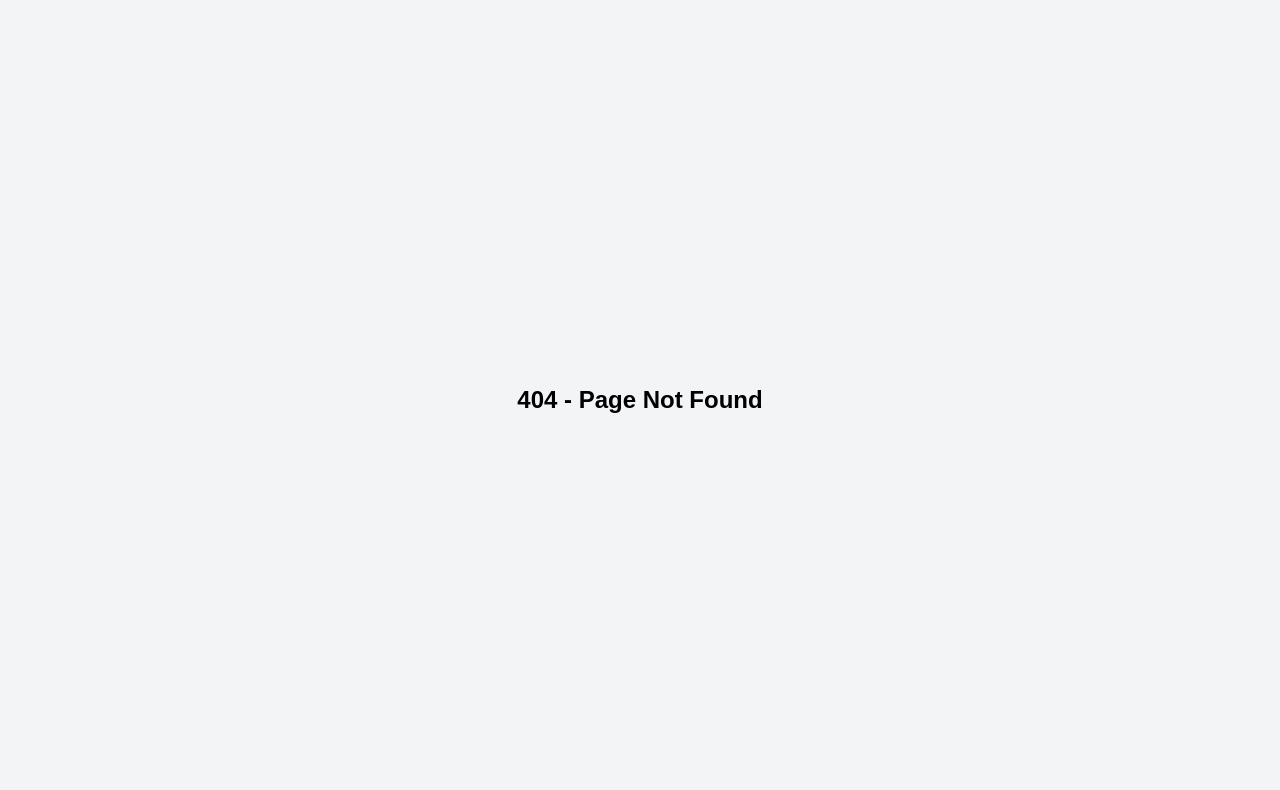
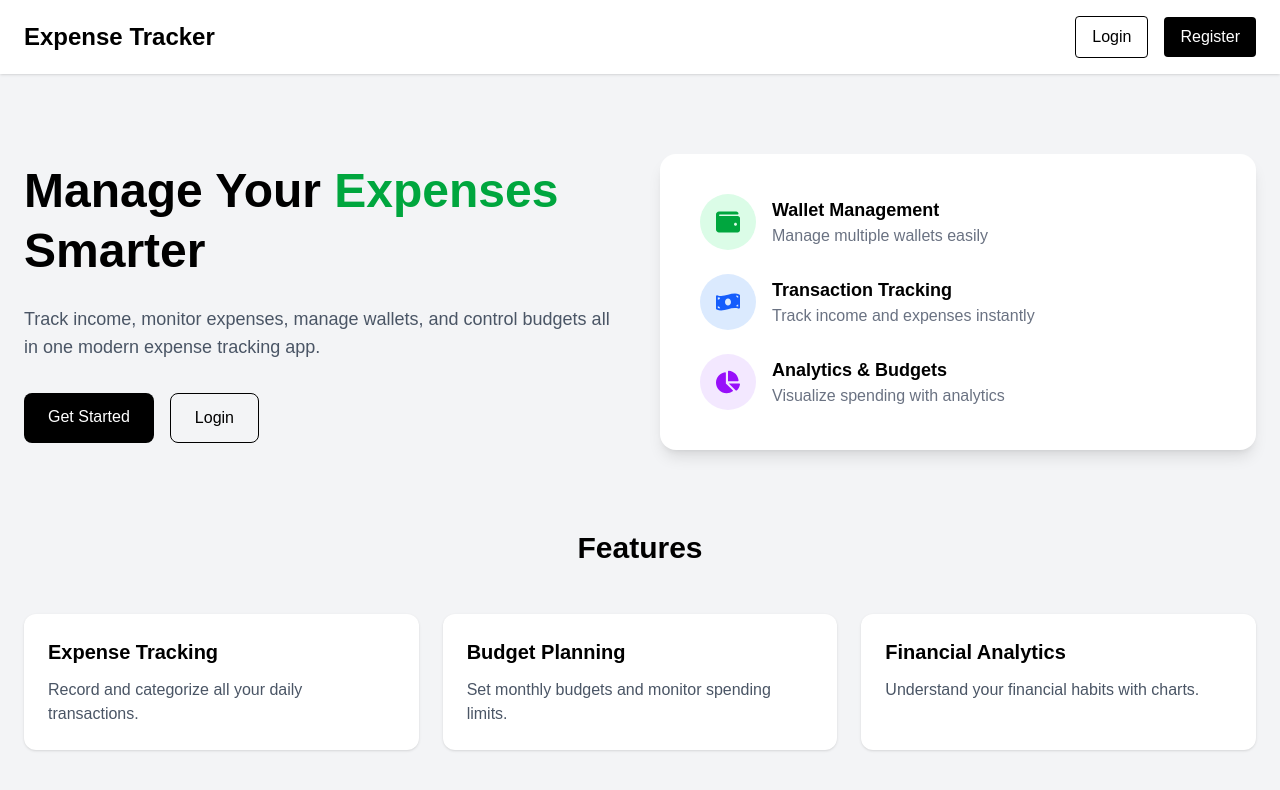
Before and after one commit to abdulhaseeb0666/expense-tracker, a React (Vite) app in the folder frontend/: page / in a window 1280 px wide. Before the commit this address had no page. Shown: the top 790 px of the page. Built offline with nearby package versions, Linux system fonts and the light colour scheme.

Commit message:
On branch master Your branch is up to date with 'origin/master'.
Changes to be committed:
	new file:   frontend/src/pages/home/Home.jsx
	modified:   frontend/src/routes/AppRoutes.jsx

```diff
--- /dev/null
+++ b/frontend/src/pages/home/Home.jsx
@@ -0,0 +1,158 @@
+import { Link } from "react-router-dom";
+import { FaWallet, FaChartPie, FaMoneyBillWave } from "react-icons/fa";
+
+const Home = () => {
+
+    return (
+        <div className="min-h-screen bg-gray-100">
+
+            {/* Navbar */}
+            <nav className="bg-white shadow">
+                <div className="max-w-7xl mx-auto px-6 py-4 flex justify-between items-center">
+                    <h1 className="text-2xl font-bold text-black">
+                        Expense Tracker
+                    </h1>
+                    <div className="flex items-center gap-4">
+                        <Link
+                            to="/login"
+                            className="px-4 py-2 border rounded hover:bg-gray-100"
+                        >
+                            Login
+                        </Link>
+                        <Link
+                            to="/register"
+                            className="px-4 py-2 bg-black text-white rounded hover:bg-gray-800"
+                        >
+                            Register
+                        </Link>
+                    </div>
+                </div>
+            </nav>
+
+            {/* Hero Section */}
+            <section className="max-w-7xl mx-auto px-6 py-20">
+                <div className="grid md:grid-cols-2 gap-10 items-center">
+                    <div>
+                        <h1 className="text-5xl font-bold leading-tight mb-6">
+                            Manage Your
+                            <span className="text-green-600">
+                                {" "}Expenses{" "}
+                            </span>
+                            Smarter
+                        </h1>
+                        <p className="text-gray-600 text-lg mb-8">
+
+                            Track income, monitor expenses,
+                            manage wallets, and control budgets
+                            all in one modern expense tracking app.
+
+                        </p>
+                        <div className="flex gap-4">
+                            <Link
+                                to="/register"
+                                className="px-6 py-3 bg-black text-white rounded-lg hover:bg-gray-800"
+                            >
+                                Get Started
+                            </Link>
+                            <Link
+                                to="/login"
+                                className="px-6 py-3 border rounded-lg hover:bg-gray-200"
+                            >
+                                Login
+                            </Link>
+                        </div>
+                    </div>
+
+                    <div className="bg-white rounded-2xl shadow-lg p-10">
+                        <div className="space-y-6">
+                            <div className="flex items-center gap-4">
+                                <div className="bg-green-100 p-4 rounded-full">
+                                    <FaWallet
+                                        className="text-green-600"
+                                        size={24}
+                                    />
+                                </div>
+                                <div>
+                                    <h3 className="font-bold text-lg">
+                                        Wallet Management
+                                    </h3>
+                                    <p className="text-gray-500">
+                                        Manage multiple wallets easily
+                                    </p>
+                                </div>
+                            </div>
+                            <div className="flex items-center gap-4">
+                                <div className="bg-blue-100 p-4 rounded-full">
+                                    <FaMoneyBillWave
+                                        className="text-blue-600"
+                                        size={24}
+                                    />
+                                </div>
+                                <div>
+                                    <h3 className="font-bold text-lg">
+                                        Transaction Tracking
+                                    </h3>
+                                    <p className="text-gray-500">
+                                        Track income and expenses instantly
+                                    </p>
+                                </div>
+                            </div>
+                            <div className="flex items-center gap-4">
+                                <div className="bg-purple-100 p-4 rounded-full">
+                                    <FaChartPie
+                                        className="text-purple-600"
+                                        size={24}
+                                    />
+                                </div>
+                                <div>
+                                    <h3 className="font-bold text-lg">
+                                        Analytics & Budgets
+                                    </h3>
+                                    <p className="text-gray-500">
+                                        Visualize spending with analytics
+                                    </p>
+                                </div>
+                            </div>
+                        </div>
+                    </div>
+                </div>
+            </section>
+
+            {/* Features Section */}
+            <section className="max-w-7xl mx-auto px-6 pb-20">
+                <h2 className="text-3xl font-bold text-center mb-12">
+                    Features
+                </h2>
+                <div className="grid md:grid-cols-3 gap-6">
+                    <div className="bg-white p-6 rounded-xl shadow">
+                        <h3 className="text-xl font-bold mb-3">
+                            Expense Tracking
+                        </h3>
+                        <p className="text-gray-600">
+                            Record and categorize all your daily transactions.
+                        </p>
+                    </div>
+                    <div className="bg-white p-6 rounded-xl shadow">
+                        <h3 className="text-xl font-bold mb-3">
+                            Budget Planning
+                        </h3>
+                        <p className="text-gray-600">
+                            Set monthly budgets and monitor spending limits.
+                        </p>
+                    </div>
+                    <div className="bg-white p-6 rounded-xl shadow">
+                        <h3 className="text-xl font-bold mb-3">
+                            Financial Analytics
+                        </h3>
+                        <p className="text-gray-600">
+                            Understand your financial habits with charts.
+                        </p>
+                    </div>
+                </div>
+            </section>
+
+        </div>
+    );
+};
+
+export default Home;
--- a/frontend/src/routes/AppRoutes.jsx
+++ b/frontend/src/routes/AppRoutes.jsx
@@ -21,6 +21,7 @@ import Profile from "../pages/profile/Profile";
 
 import ProtectedRoute from "../components/common/ProtectedRoute";
 import NotFound from "../pages/error/NotFound";
+import Home from "../pages/home/Home";
 
 const AppRoutes = () => {
     return (
@@ -28,6 +29,7 @@ const AppRoutes = () => {
 
             <Routes>
 
+                <Route path="/" element={<Home />} />
                 <Route path="/login" element={<Login />} />
                 <Route path="/register" element={<Register />} />
 
```
